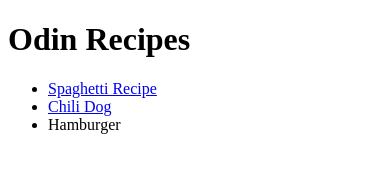
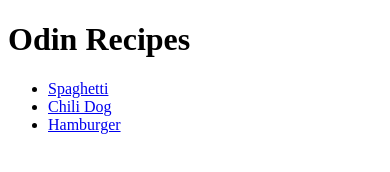
Before and after one commit to hatodog99/odin-recipes, a plain HTML site: page index.html in a window 390 px wide. Drawn offline with Linux system fonts and the light colour scheme.

Commit message:
FIX: link to hamburger recipe page

```diff
--- a/index.html
+++ b/index.html
@@ -8,9 +8,9 @@
   <body>
     <h1>Odin Recipes</h1>
     <ul>
-      <li><a href="recipes/spaghetti.html">Spaghetti Recipe</a></li>
+      <li><a href="recipes/spaghetti.html">Spaghetti</a></li>
       <li><a href="recipes/chili_dog.html">Chili Dog</a></li>
-      <li><a href="recipes/burger.html"></a>Hamburger</li>
+      <li><a href="recipes/burger.html">Hamburger</a></li>
     </ul>
   </body>
 </html>
```
